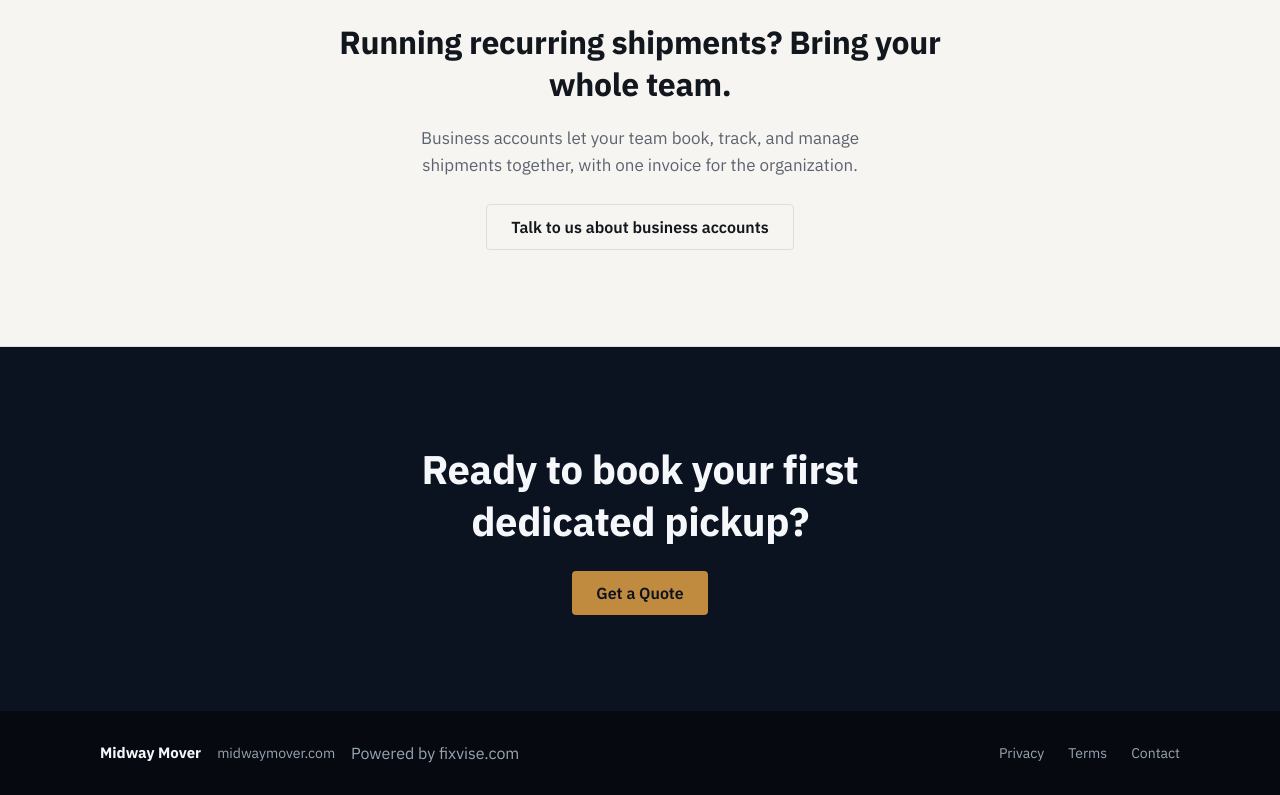
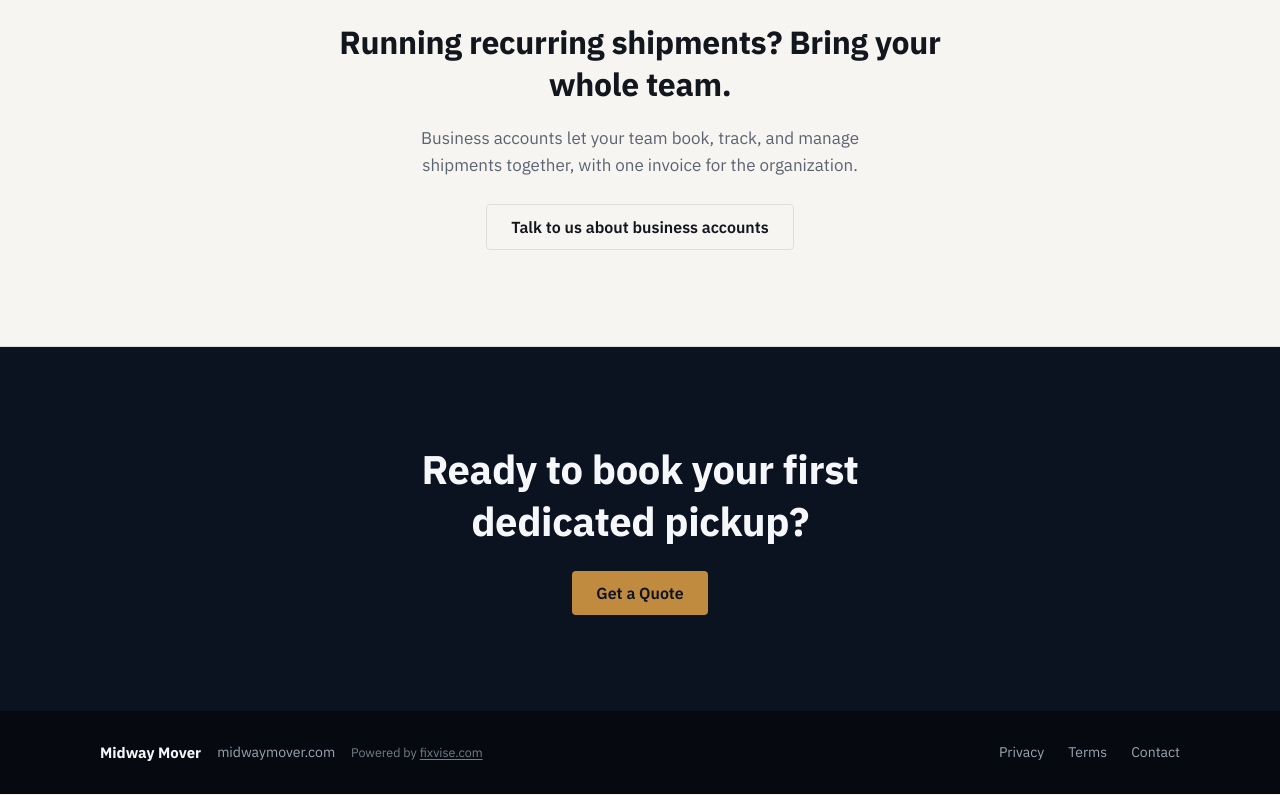
Before and after one commit to farooqumareng-alt/midwaymover, a Next.js app in the folder apps/web/: page / in a window 1280 px wide. Shown: the part 2414-3209 px from the top of the page. Built offline with nearby package versions, Linux system fonts and the light colour scheme.

Commit message:
style: add footer credit styling

```diff
--- a/apps/web/src/components/marketing/Footer.module.css
+++ b/apps/web/src/components/marketing/Footer.module.css
@@ -42,3 +42,14 @@
     justify-content: space-between;
   }
 }
+
+.credit {
+  font-size: 12.5px;
+  opacity: 0.75;
+}
+
+.credit a {
+  color: inherit;
+  text-decoration: underline;
+  text-underline-offset: 2px;
+}
```
